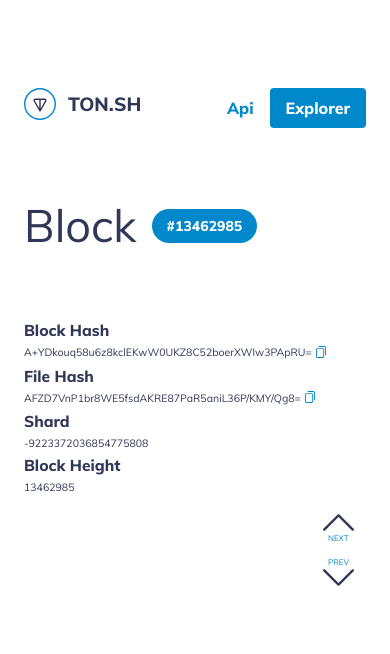
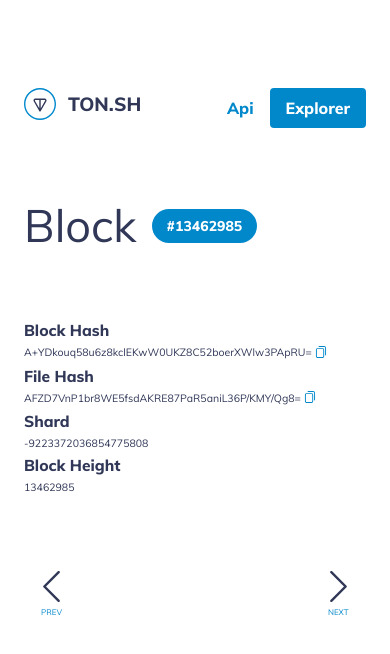
Before and after one commit to dinamicby/tonshfront, a plain HTML site: page block.html in a window 390 px wide. Drawn offline with Linux system fonts and the light colour scheme.

Commit message:
By works, I meant 'doesnt work'. Works now..

```diff
--- a/css/styles.css
+++ b/css/styles.css
@@ -402,10 +402,11 @@ tbody tr{
 .block-pagination{
   display: flex;
   flex-direction: column;
-  justify-content: column;
   align-items: flex-end;
   justify-content: center;
-
+}
+.page-link:hover{
+  color: #0072ab;
 }
 @media only screen and (max-width: 600px)  {
   .bubble{
@@ -464,4 +465,39 @@ tbody tr{
     height: 5.5vw;
     line-height: 5.5vw;
   }
+
+  .page-link.up, .page-link.down{
+    border:0;
+    width: 55px;
+    margin: 6px 0;
+  }
+  .page-link.up img{
+    transform: rotate(0);
+  }
+  .page-link.up:before{
+    content: "NEXT";
+    position: absolute;
+
+    bottom: -10px;
+    font-size: 8px;
+    left: 17px;
+  }
+  .page-link.down:before{
+    content: "PREV";
+    position: absolute;
+    top: auto;
+    bottom: -10px;
+    font-size: 8px;
+    left: 17px;
+  }
+  .page-link.down img{
+    transform: rotate(180deg);
+  }
+  .block-pagination {
+    margin-top: 64px;
+    display: flex;
+    flex-direction: row-reverse;
+    align-items: center;
+    justify-content: space-between;
+  }
 }
```
Also changed, not shown: block.html (+0 -1 lines).
